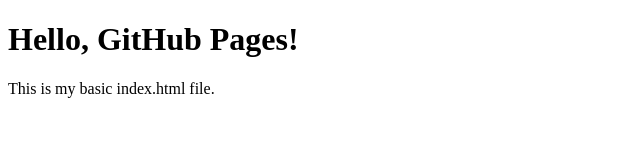
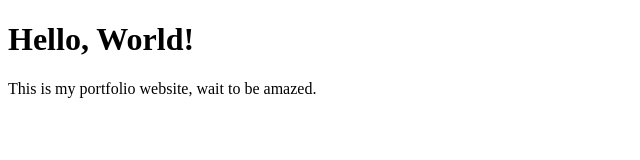
Before and after one commit to BuggyBag/BuggyBag.github.io, a plain HTML site: page index.html in a window 1280 px wide. Shown: the whole page, without its empty margins (0-640 px from the left). Drawn offline with Linux system fonts and the light colour scheme.

Commit message:
Update index.html

```diff
--- a/index.html
+++ b/index.html
@@ -5,7 +5,7 @@
     <title>My GitHub Page</title>
   </head>
   <body>
-    <h1>Hello, GitHub Pages!</h1>
-    <p>This is my basic index.html file.</p>
+    <h1>Hello, World!</h1>
+    <p> This is my portfolio website, wait to be amazed.</p>
   </body>
 </html>
```
